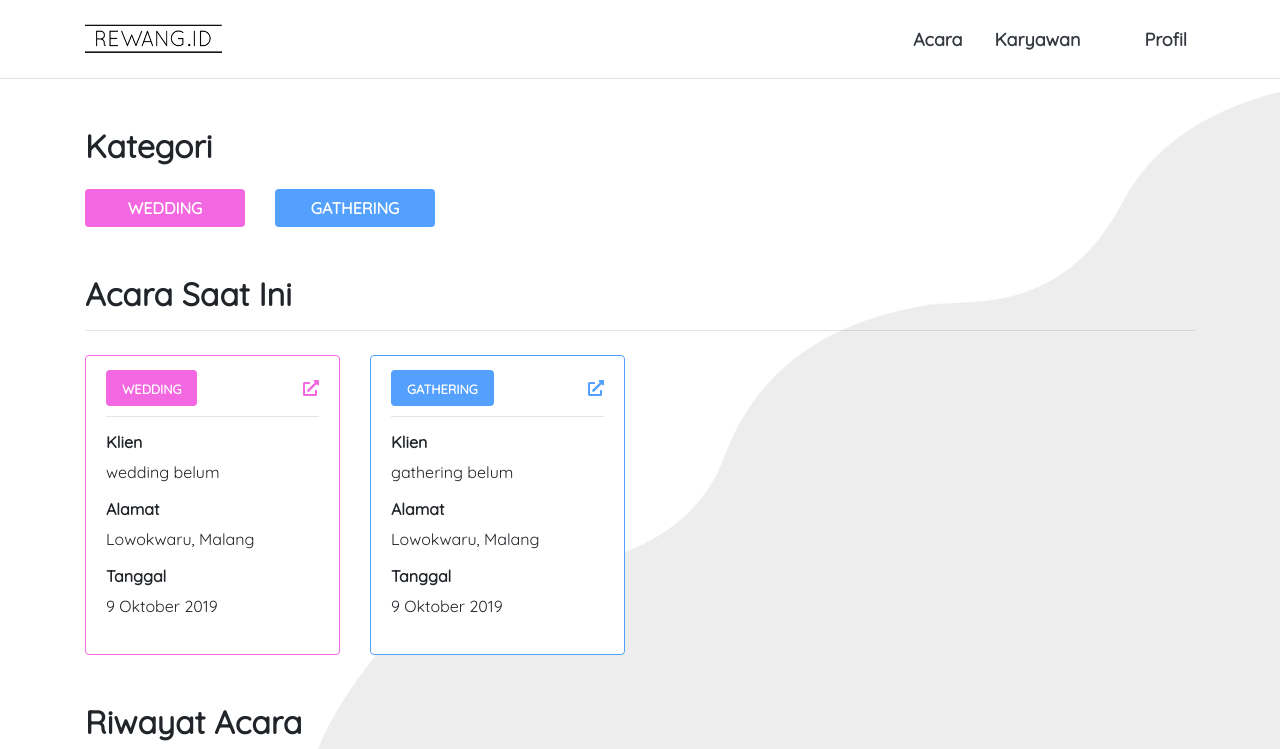
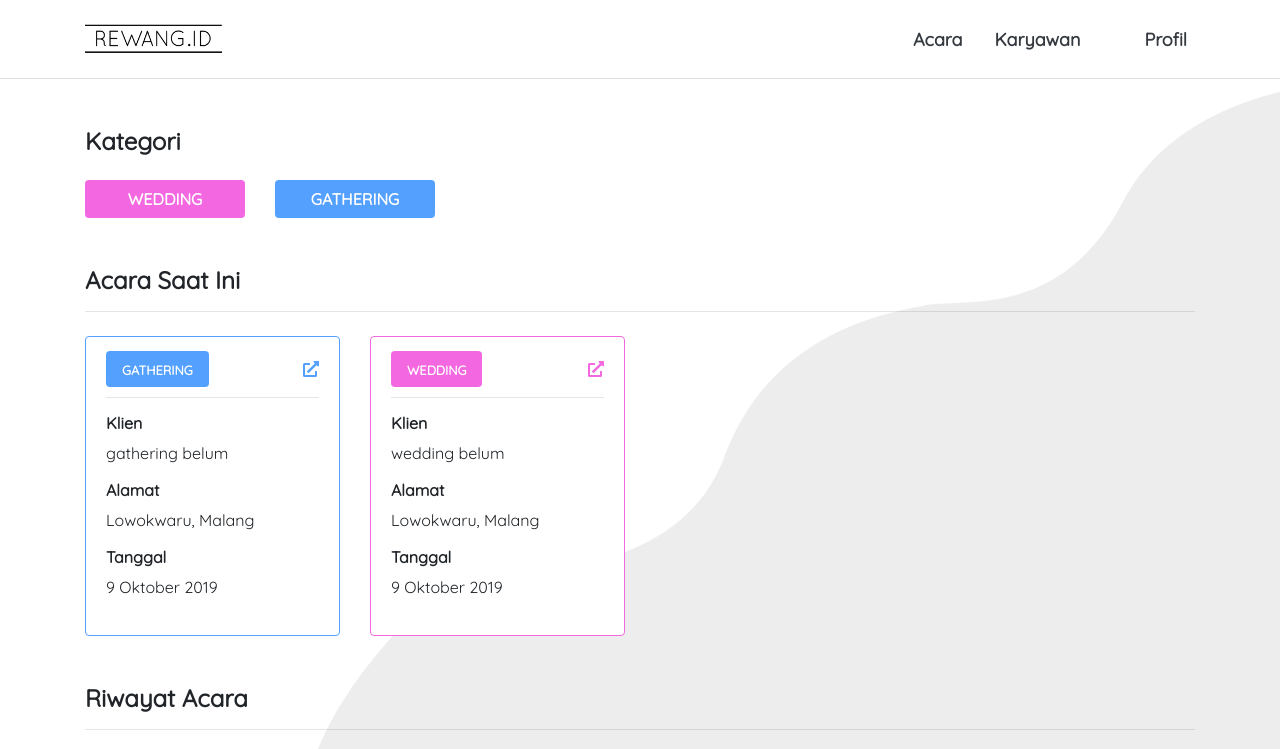
Before and after one commit to daffaputradamar/rewangkerjo, an Angular app: page /acara in a window 1280 px wide. Shown: the top 749 px of the page. Built offline with nearby package versions, Linux system fonts and the light colour scheme; no server answers.

Commit message:
reorganize events data

```diff
--- a/src/app/pages/acara/acara.component.html
+++ b/src/app/pages/acara/acara.component.html
@@ -1,13 +1,13 @@
 <div class="container mt-5">
-  <h2 class="font-weight-bolder mb-4">Kategori</h2>
+  <h4 class="font-weight-bolder mb-4">Kategori</h4>
   <app-categories
     (setCategorySelected)="setCategorySelected($event)"
     [categories]="categories"
   ></app-categories>
-  <h2 class="font-weight-bolder mt-5">Acara Saat Ini</h2>
+  <h4 class="font-weight-bolder mt-5">Acara Saat Ini</h4>
   <hr class="mb-4" />
   <app-events [events]="eventsOngoing"></app-events>
-  <h2 class="font-weight-bolder mt-5">Riwayat Acara</h2>
+  <h4 class="font-weight-bolder mt-5">Riwayat Acara</h4>
   <hr class="mb-4" />
   <app-events [events]="eventsFinished"></app-events>
 </div>
--- a/src/app/services/event.service.ts
+++ b/src/app/services/event.service.ts
@@ -52,11 +52,11 @@ export class EventService {
       _id: "3",
       addressEvent: "Lowokwaru, Malang",
       category: {
-        _id: "1",
-        name: "wedding",
-        color: "#F368E0"
+        _id: "2",
+        name: "gathering",
+        color: "#54A0FF"
       },
-      client: "wedding belum",
+      client: "gathering belum",
       phone: "085123456789",
       pic: {
         _id: "1",
@@ -73,11 +73,11 @@ export class EventService {
       _id: "4",
       addressEvent: "Lowokwaru, Malang",
       category: {
-        _id: "2",
-        name: "gathering",
-        color: "#54A0FF"
+        _id: "1",
+        name: "wedding",
+        color: "#F368E0"
       },
-      client: "gathering belum",
+      client: "wedding belum",
       phone: "085123456789",
       pic: {
         _id: "1",
```
